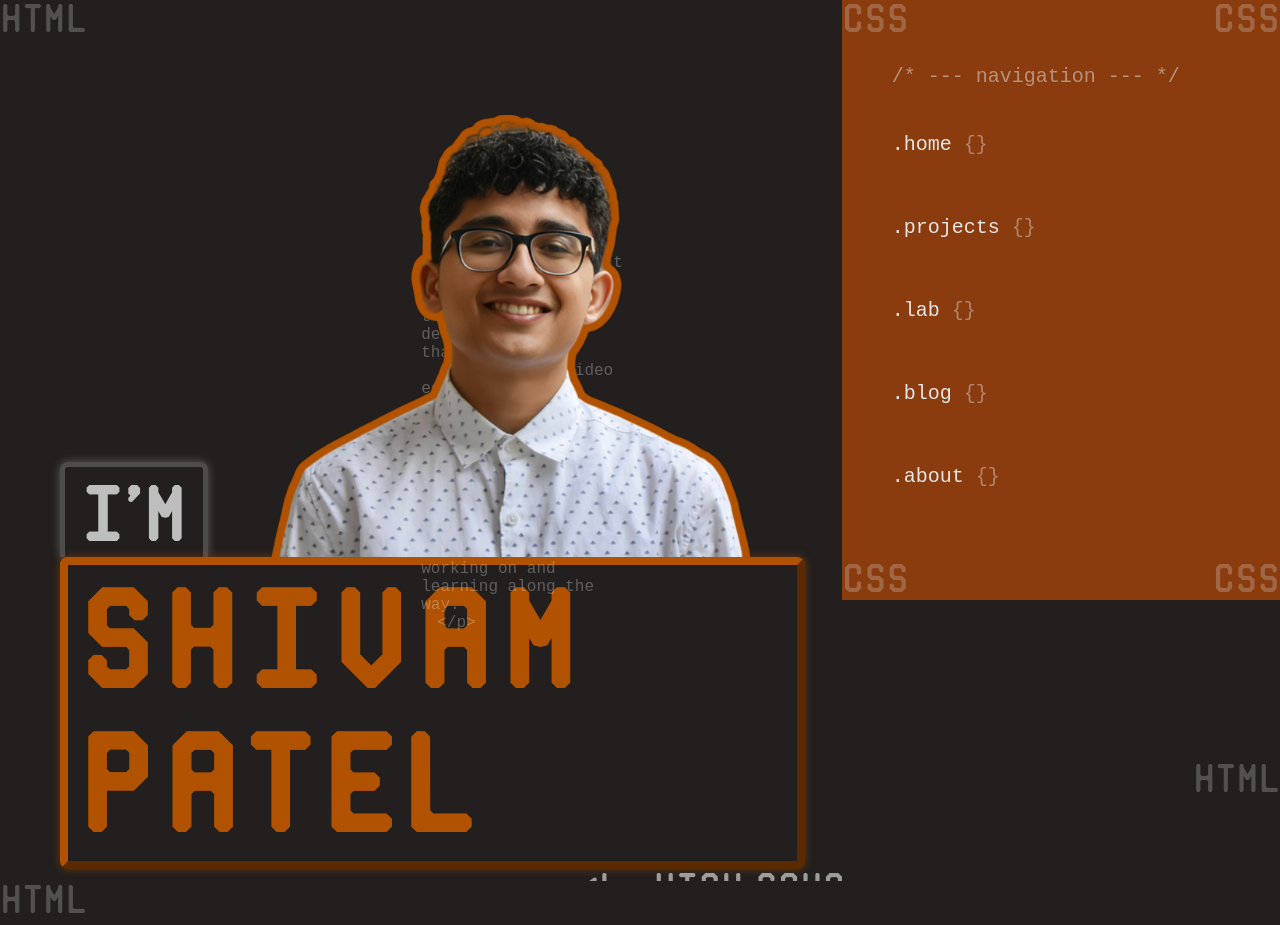
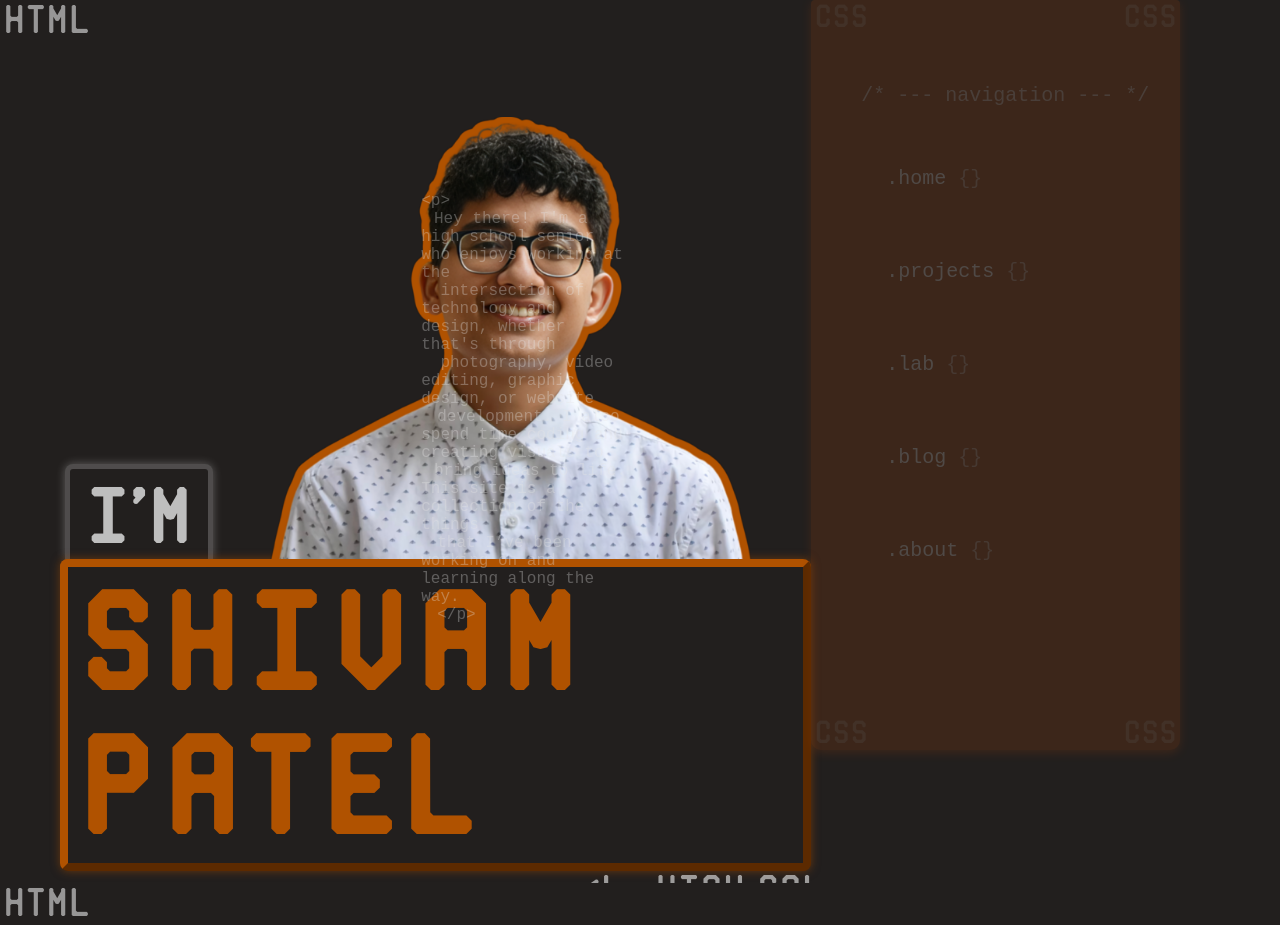
Before and after one commit to povshivam/portfolio, a plain HTML site: page home.html in a window 1280 px wide. Drawn offline with Linux system fonts and the light colour scheme; a web font is replaced by a local one.

Commit message:
v1.2.0
fix: corner hover animation

change: navigation styling

```diff
--- a/home.css
+++ b/home.css
@@ -15,7 +15,6 @@ body {
 html {
     margin: 0;
     padding: 0;
-
 }
 
 
@@ -35,15 +34,64 @@ html {
 .SNIPPET--language {
     font-family: "Monorama", monospace;
     font-weight: 500;
-    font-size: 2.5rem;
     opacity: 0.25;
+    transition: opacity 0.5s ease;
+    padding: 1px 3px;
 }
 
-.SNIPPET--language-html-last {
+.SNIPPET--language-html {
+    font-size: 2.5rem;
+}
+
+.SNIPPET--language-html.top-left {
+    grid-column: 1 / 2;
+    grid-row: 1 / 2;
+}
+
+.SNIPPET--language-html.bottom-left {
+    grid-column: 1 / 2;
+    grid-row: 10 / 11;
+}
+
+.SNIPPET--language-html.top-right {
+    position: absolute;
+    top: 0;
+    right: 0;
+}
+
+.SNIPPET--language-html.bottom-right {
     position: absolute;
     bottom: 0;
     right: 0;
 }
+
+.SNIPPET--language-css {
+    color: #e6e6e6;
+    font-size: 2rem;
+}
+
+.SNIPPET--language-css.top-left {
+    grid-column: 1 / 2;
+    grid-row: 1 / 2;
+}
+
+.SNIPPET--language-css.bottom-left {
+    grid-column: 1 / 2;
+    grid-row: 10 / 11;
+}
+
+.SNIPPET--language-css.top-right {
+    grid-column: 3 / 4;
+    grid-row: 1 / 2;
+    justify-self: end;
+}
+
+.SNIPPET--language-css.bottom-right {
+    grid-column: 3 / 4;
+    grid-row: 10 / 11;
+    justify-self: end;
+}
+
 
 
 
@@ -73,16 +121,16 @@ html {
     height: 100vh;
     grid-template-columns: repeat(10, 1fr);
     grid-template-rows: repeat(10, 1fr);
+    transition: opacity 0.5s ease;
 }
 
 .content h2 {
-    margin: 0;
     font-size: 5rem;
     font-weight: 700;
     grid-column: 1 / 2;
     grid-row: 5 / 6;
     align-self: end;
-    margin-left: 60px;
+    margin-left: 65px;
     border: 5px solid #e6e6e63a;
     border-bottom: none;
     padding: 10px 15px 0 15px;
@@ -90,6 +138,7 @@ html {
     border-top-left-radius: 8px;
     border-top-right-radius: 8px;
     color: #e6e6e6cc;
+    transition: opacity 0.5s ease;
 }
 
 .content img {
@@ -99,7 +148,7 @@ html {
     align-self: end;
     grid-column: 2 / 5;
     grid-row: 5 / 6;
-    padding-left: 50px;
+    padding-left: 45px;
     padding-top: 75px;
     z-index: 1;
     transition: opacity 0.5s ease;
@@ -109,7 +158,7 @@ html {
     color: #b05200;
     font-size: 9rem;
     font-weight: 900;
-    grid-column: 1 / 8;
+    grid-column: 1 / 9;
     grid-row: 6 / 7;
     justify-self: start;
     margin-left: 60px;
@@ -117,6 +166,7 @@ html {
     padding: 8px 8px 0 8px;
     box-shadow: 0 0 10px rgba(176, 82, 0, 0.5);
     border-radius: 8px;
+    transition: opacity 0.5s ease;
 }
 
 .content p {
@@ -124,7 +174,7 @@ html {
     font-weight: 500;
 
     position: absolute;
-    top: 25%;
+    top: 24%;
     left: 29%;
     margin-right: 600px;
     opacity: 0.5;
@@ -133,16 +183,7 @@ html {
     align-self: center;
     padding: 0 50px;
     transition: opacity 0.5s ease;
-}
-
-.SNIPPET--language-html {
-    grid-column: 1 / 2;
-    grid-row: 1 / 2;
-}
-
-.SNIPPET--language-html:last-of-type {
-    grid-column: 1 / 2;
-    grid-row: 10 / 11;
+    z-index: 1;
 }
 
 .typewriter {
@@ -158,6 +199,7 @@ html {
     overflow: hidden;
     padding-bottom: 12px;
     color: #e6e6e6a1;
+    transition: 0.5s ease;
 }
 
 .cursor {
@@ -165,6 +207,7 @@ html {
     width: 10px;
     color: #e6e6e6a1;
     animation: blink 1s infinite;
+    transition: 0.5s ease;
 }
 
 @keyframes blink {
@@ -202,8 +245,8 @@ html {
 
 
 .navigation {
-    width: 500px;
-    height: 600px;
+    width: 550px;
+    height: 750px;
     background-color: #8a3c0f;
     padding: 0;
     box-sizing: border-box;
@@ -212,56 +255,44 @@ html {
     display: grid;
     grid-template-columns: 1fr 1fr 1fr;
     grid-template-rows: repeat(8, 1fr);
-}
-
-.SNIPPET--language-css {
-    color: #e6e6e6;
-}
-
-.SNIPPET--language-css:nth-of-type(1) {
-    grid-column: 1 / 2;
-    grid-row: 1 / 2;
-}
-
-.SNIPPET--language-css:nth-of-type(2) {
-    grid-column: 1 / 2;
-    grid-row: 10 / 11;
-}
-
-.SNIPPET--language-css:nth-of-type(3) {
-    grid-column: 3 / 4;
-    grid-row: 1 / 2;
-    justify-self: end;
-}
-
-.SNIPPET--language-css:nth-of-type(4) {
-    grid-column: 3 / 4;
-    grid-row: 10 / 11;
-    justify-self: end;
+    border-top-right-radius: 4px;
+    border-top-left-radius: 4px;
+    border-bottom-right-radius: 10px;
+    border-bottom-left-radius: 10px;
+    margin-right: 100px;
+    box-shadow: 0 3px 10px rgb(138, 60, 15);
+    transition: opacity 0.5s ease;
 }
 
 .navigation h2 {
     font-size: 1.25rem;
     font-weight: 500;
-    color: #e6e6e980;
-    padding: 25px 0 15px 50px;
+    padding: 50px 0 25px 50px;
     grid-column: 1 / 4;
+    color: #e6e6e691;
+    transition: opacity 0.5s ease;
 }
 
 .navigation ul {
     list-style: none;
     grid-column: 1 / 4;
+    transition: opacity 0.5s ease;
 }
 
 .navigation ul li {
     margin: 0;
-    padding: 30px 50px;
+    padding: 35px 75px;
+    transition: opacity 0.5s ease;
 }
 
 .navigation ul li a {
     text-decoration: none;
-    color: #e6e6e6;
+    color: #e6e6e6ce;
     font-size: 1.25rem;
+    width: 100%;
+    height: 100%;
+    display: block;
+    transition: opacity 0.5s ease;
 }
 
 .navigation ul li a span {
@@ -293,13 +324,9 @@ html {
 
 
 
-
-
 /* --- Navigation Styling --- */
 .hover-item {
     position: relative;
-    /* Crucial for positioning the overlays */
-    /* The padding we want to visualize */
     transition: background-color 0.5s ease;
 }
 
--- a/home.html
+++ b/home.html
@@ -35,9 +35,9 @@
             <span id="text"></span><span class="cursor" id="cursor">_</span>
         </div>
 
-        <h3 class="SNIPPET--language SNIPPET--language-html">HTML</h3>
+        <h3 class="SNIPPET--language SNIPPET--language-html top-left">HTML</h3>
 
-        <h3 class="SNIPPET--language SNIPPET--language-html">HTML</h3>
+        <h3 class="SNIPPET--language SNIPPET--language-html bottom-left">HTML</h3>
 
     </div>
 
@@ -47,27 +47,34 @@
         <h2 class="xenon">/* --- navigation --- */</h2>
 
         <ul>
-            <li class="hover-item"><a href="">.home <span>{}</span></a></li>
+            <li class="hover-item"><a href="#">.home <span>{}</span></a></li>
             <li class="hover-item"><a href="projects.html">.projects <span>{}</span></a></li>
-            <li class="hover-item"><a href="">.lab <span>{}</span></a></li>
-            <li class="hover-item"><a href="">.blog <span>{}</span></a></li>
-            <li class="hover-item"><a href="">.about <span>{}</span></a></li>
+            <li class="hover-item"><a href="#">.lab <span>{}</span></a></li>
+            <li class="hover-item"><a href="#">.blog <span>{}</span></a></li>
+            <li class="hover-item"><a href="#">.about <span>{}</span></a></li>
         </ul>
 
-        <h3 class="SNIPPET--language SNIPPET--language-css monorama">CSS</h3>
-        <h3 class="SNIPPET--language SNIPPET--language-css monorama">CSS</h3>
-        <h3 class="SNIPPET--language SNIPPET--language-css monorama">CSS</h3>
-        <h3 class="SNIPPET--language SNIPPET--language-css monorama">CSS</h3>
+        <h3 class="SNIPPET--language SNIPPET--language-css top-left monorama">CSS</h3>
+        <h3 class="SNIPPET--language SNIPPET--language-css bottom-left monorama">CSS</h3>
+        <h3 class="SNIPPET--language SNIPPET--language-css top-right monorama">CSS</h3>
+        <h3 class="SNIPPET--language SNIPPET--language-css bottom-right monorama">CSS</h3>
     </div>
 
-    <h3 class="SNIPPET--language SNIPPET--language-html-last">HTML</h3>
+    <!-- <h3 class="SNIPPET--language SNIPPET--language-html bottom-right">HTML</h3>
+    <h3 class="SNIPPET--language SNIPPET--language-html top-right">HTML</h3> -->
+
+
+
+    <script>
 
 
 
 
 
 
-    <script>
+        //
+        // HOVER EFFECT FOR PARAGRAPH AND IMAGE
+        //
         const paragraph = document.getElementById("myParagraph");
         const image = document.getElementById("myImage");
 
@@ -82,6 +89,14 @@
         });
 
 
+
+
+
+
+
+        //
+        // PAADING VISUALIZER
+        //
         document.addEventListener('DOMContentLoaded', () => {
             // Select all elements you want this effect on
             const visualizerTargets = document.querySelectorAll('.hover-item');
@@ -118,6 +133,14 @@
         });
 
 
+
+
+
+
+
+        //
+        // TYPERWRITER EFFECT
+        //
         const words = [
             "<!--high schooler-->",
             "<!--web developer-->",
@@ -139,7 +162,7 @@
             if (!isDeleting) {
                 if (charIndex < currentWord.length) {
                     charIndex++;
-                    setTimeout(typeEffect, 100);
+                    setTimeout(typeEffect, 125);
                 } else {
                     setTimeout(() => {
                         isDeleting = true;
@@ -149,11 +172,11 @@
             } else {
                 if (charIndex > 0) {
                     charIndex--;
-                    setTimeout(typeEffect, 50);
+                    setTimeout(typeEffect, 75);
                 } else {
                     isDeleting = false;
                     wordIndex = (wordIndex + 1) % words.length;
-                    setTimeout(typeEffect, 300);
+                    setTimeout(typeEffect, 500);
                 }
             }
         }
@@ -161,6 +184,50 @@
         typeEffect();
 
 
+
+        const elementsHTML = document.getElementsByClassName("SNIPPET--language-html");
+        const contentNotHTML = document.querySelectorAll('.content *:not(.SNIPPET--language-html)');
+        const navigationNotHTML = document.querySelectorAll('.navigation:not(.SNIPPET--language-html)');
+        console.log(contentNotHTML, navigationNotHTML);
+
+        // Function to set opacity on all snippet blocks
+        function setSnippetOpacity(value, elements) {
+            for (let element of elements) {
+                element.style.opacity = value;
+            }
+        }
+
+        for (let corner of elementsHTML) {
+            corner.addEventListener("mouseenter", () => {
+                setSnippetOpacity("0.6", elementsHTML);
+                setSnippetOpacity("0.25", navigationNotHTML);
+            });
+
+            corner.addEventListener("mouseleave", () => {
+                setSnippetOpacity("0.25", elementsHTML);
+                setSnippetOpacity("1", navigationNotHTML);
+            });
+        }
+
+
+
+
+        const elementsCSS = document.getElementsByClassName("SNIPPET--language-css");
+        const contentNotCSS = document.querySelectorAll('.content:not(.SNIPPET--language-css)');
+        const navigationNotCSS = document.querySelectorAll('.navigation *:not(.SNIPPET--language-css)');
+
+        for (let corner of elementsCSS) {
+            corner.addEventListener("mouseenter", () => {
+                setSnippetOpacity("0.6", elementsCSS);
+                setSnippetOpacity("0.25", contentNotCSS);
+            });
+
+            corner.addEventListener("mouseleave", () => {
+                setSnippetOpacity("0.25", elementsCSS);
+                setSnippetOpacity("1", contentNotCSS);
+            });
+        }
+
     </script>
 </body>
 </html>
--- a/index.css
+++ b/index.css
@@ -1,9 +1,10 @@
 * {
     margin: 0;
     padding: 0;
+    background-color: rgb(34, 31, 30);
 }
 
-#hero {
+.hero {
     display: grid;
     grid-template-columns: 2fr 0fr;
     background-color: rgb(34, 31, 30);
@@ -13,7 +14,15 @@
     align-items: center;
 }
 
-#landing a {
+.landing {
+    background-color: rgb(34, 31, 30)
+}
+
+.landing strong {
+    background-color: rgb(34, 31, 30);
+}
+
+.landing a {
     font-size: 6rem;
     font-family: "Monorama";
     font-weight: 700;
--- a/projects.css
+++ b/projects.css
@@ -29,6 +29,52 @@ html {
 
 
 
+.SNIPPET--language {
+    font-family: "Monorama", monospace;
+    font-weight: 500;
+    opacity: 0.25;
+    transition: opacity 0.5s ease;
+    padding: 0 2px;
+}
+
+.SNIPPET--language-css {
+    color: #e6e6e6;
+    font-size: 2rem;
+}
+
+.SNIPPET--language-css.top-left {
+    grid-column: 1 / 2;
+    grid-row: 1 / 2;
+}
+
+.SNIPPET--language-css.bottom-left {
+    grid-column: 1 / 2;
+    grid-row: 10 / 11;
+}
+
+.SNIPPET--language-css.top-right {
+    grid-column: 3 / 4;
+    grid-row: 1 / 2;
+    justify-self: end;
+}
+
+.SNIPPET--language-css.bottom-right {
+    grid-column: 3 / 4;
+    grid-row: 10 / 11;
+    justify-self: end;
+}
+
+
+
+
+
+
+
+
+
+
+
+
 
 
 
@@ -45,16 +91,21 @@ html {
     width: 75%;
     display: grid;
     height: 100vh;
-    grid-template-columns: 1fr 1fr 1fr;
-    grid-template-rows: 1fr 2fr 1fr;
+    grid-template-columns: repeat(3, 1fr);
+    grid-template-rows: repeat(5, 1fr);
 }
 
 .content h2 {
-    font-size: 3rem;
+    font-size: 2.5rem;
     font-weight: 500;
     grid-row: 2 / 3;
     align-self: center;
     justify-self: center;
+}
+
+.content h2:last-of-type {
+    grid-row: 3 / 4;
+    grid-column: 2 / 3;
 }
 
 .content h2 a {
@@ -76,53 +127,58 @@ html {
 
 
 
-
 .navigation {
-    width: 500px;
-    height: 100vh;
+    width: 550px;
+    height: 750px;
     background-color: #8a3c0f;
     padding: 0;
     box-sizing: border-box;
     order: 1;
     font-weight: 500;
-    display: flex;
-    flex-direction: column;
+    display: grid;
+    grid-template-columns: 1fr 1fr 1fr;
+    grid-template-rows: repeat(8, 1fr);
+    border-radius: 5px;
+    margin-right: 100px;
+    box-shadow: 0 0 10px rgb(138, 60, 15);
+    transition: opacity 0.5s ease;
 }
 
 .navigation h2 {
     font-size: 1.25rem;
     font-weight: 500;
-    color: #e6e6e9be;
-    padding: 75px 0 15px 50px
+    padding: 50px 0 25px 50px;
+    grid-column: 1 / 4;
+    color: #e6e6e691;
+    transition: opacity 0.5s ease;
 }
 
 .navigation ul {
     list-style: none;
+    grid-column: 1 / 4;
+    transition: opacity 0.5s ease;
 }
 
 .navigation ul li {
     margin: 0;
-    padding: 35px 50px;
+    padding: 35px 75px;
+    transition: opacity 0.5s ease;
 }
 
 .navigation ul li a {
     text-decoration: none;
-    color: #e6e6e6;
+    color: #e6e6e6ce;
     font-size: 1.25rem;
+    width: 100%;
+    height: 100%;
+    display: block;
+    transition: opacity 0.5s ease;
 }
 
 .navigation ul li a span {
     color: #e6e6e971;
     font-weight: 500;
 }
-
-.navigation ul li a:hover,
-.navigation ul li a span:hover {
-    color: #fff;
-}
-
-
-
 
 
 
@@ -151,8 +207,6 @@ html {
 /* --- Navigation Styling --- */
 .hover-item {
     position: relative;
-    /* Crucial for positioning the overlays */
-    /* The padding we want to visualize */
     transition: background-color 0.5s ease;
 }
 
```
Also changed, not shown: index.html (+24 -2 lines), projects.html (+13 -53 lines).
